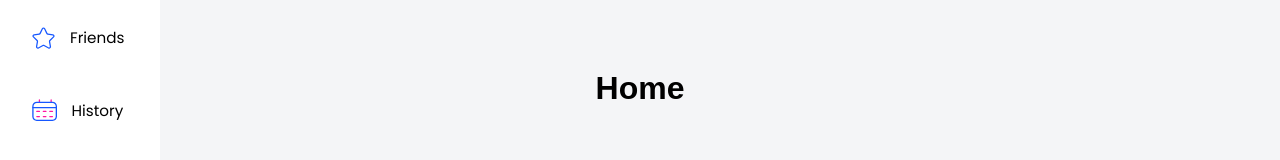
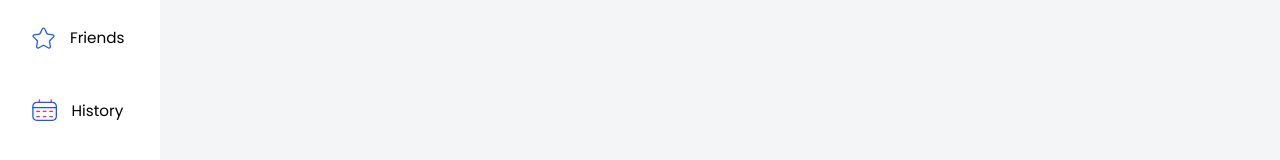
Before and after one commit to Elmostafa01/PingPong, a React (Vite) app: page / in a window 1280 px wide. Shown: the part 312-472 px from the top of the page. Built offline with nearby package versions, Linux system fonts and the light colour scheme.

Commit message:
Add components to dashboard page

```diff
--- /dev/null
+++ b/src/components/OnlineFriends.tsx
@@ -0,0 +1,11 @@
+import React from 'react'
+
+const OnlineFriends = () => {
+  return (
+    <div>
+
+    </div>
+  )
+}
+
+export default OnlineFriends
--- /dev/null
+++ b/src/components/Rank.tsx
@@ -0,0 +1,11 @@
+import React from 'react'
+
+const Rank = () => {
+  return (
+    <div>
+
+    </div>
+  )
+}
+
+export default Rank
--- /dev/null
+++ b/src/components/RankedGame.tsx
@@ -0,0 +1,11 @@
+import React from 'react'
+
+const RankedGame = () => {
+  return (
+    <div>
+
+    </div>
+  )
+}
+
+export default RankedGame
--- /dev/null
+++ b/src/components/Statistic.tsx
@@ -0,0 +1,11 @@
+import React from 'react'
+
+const Statistic = () => {
+  return (
+    <div>
+
+    </div>
+  )
+}
+
+export default Statistic
--- a/src/components/YourLastMatch.tsx
+++ b/src/components/YourLastMatch.tsx
@@ -1,8 +1,12 @@
 import React from 'react'
+import menone from '../images/menone.svg';
+import girlone from '../images/girlone.svg';
+
+
 
 const YourLastMatch = () => {
   return (
-    <div className='lover'>
+    <div className='YLM'>
 
     </div>
   )
--- a/src/pages/Dashboard.tsx
+++ b/src/pages/Dashboard.tsx
@@ -1,9 +1,19 @@
-import React from 'react'
+import YourLastMatch from '../components/YourLastMatch'
+import OnlineFriends from '../components/OnlineFriends'
+import Statistic from '../components/Statistic'
+import Rank from '../components/Rank'
+import RankedGame from '../components/RankedGame'
+
+
 
 const Dashboard = () => {
   return (
-    <div>
-      <h1>Home</h1>
+    <div className='dashboard'>
+      <YourLastMatch />
+      <OnlineFriends />
+      <Statistic />
+      <Rank />
+      <RankedGame />
     </div>
   )
 }
```
